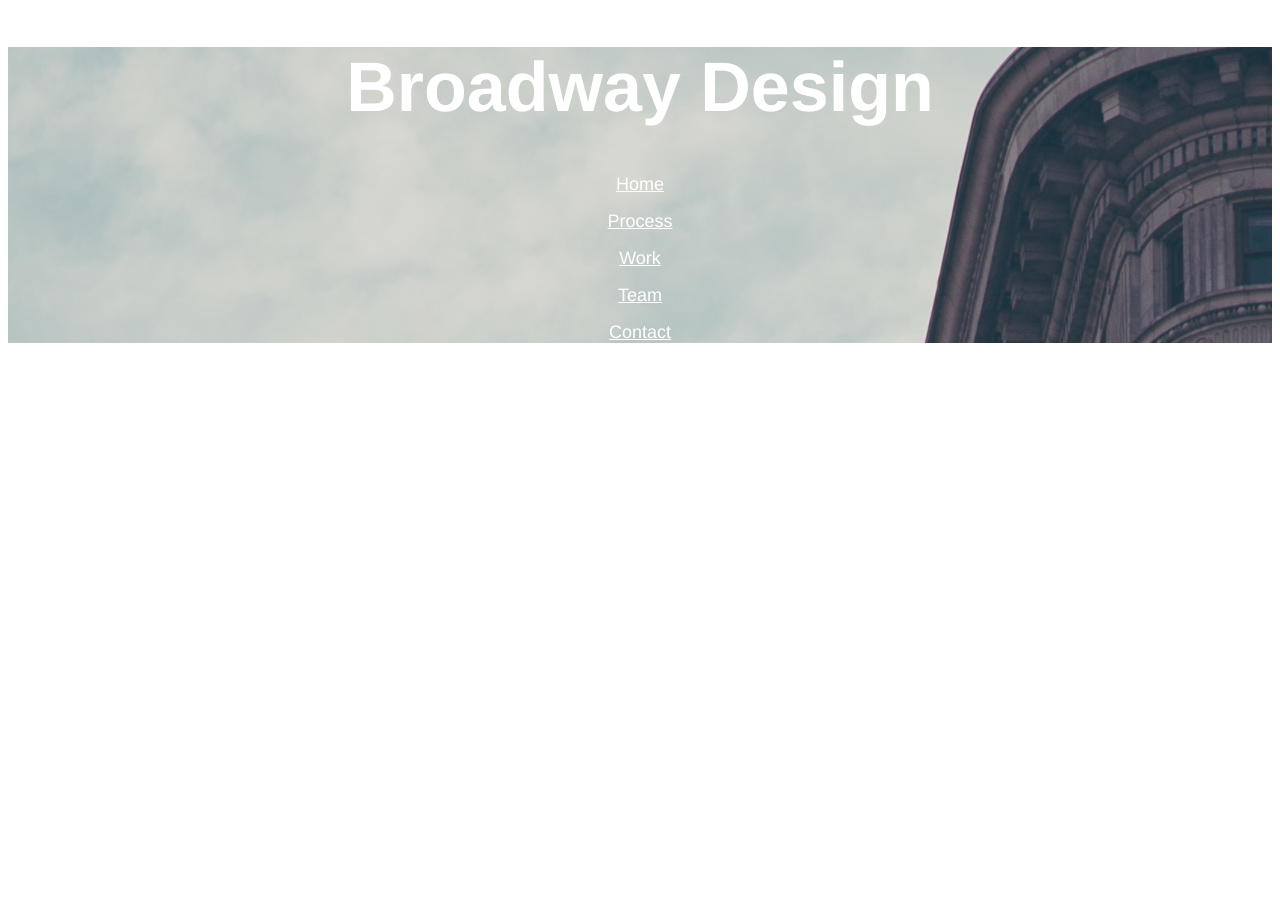
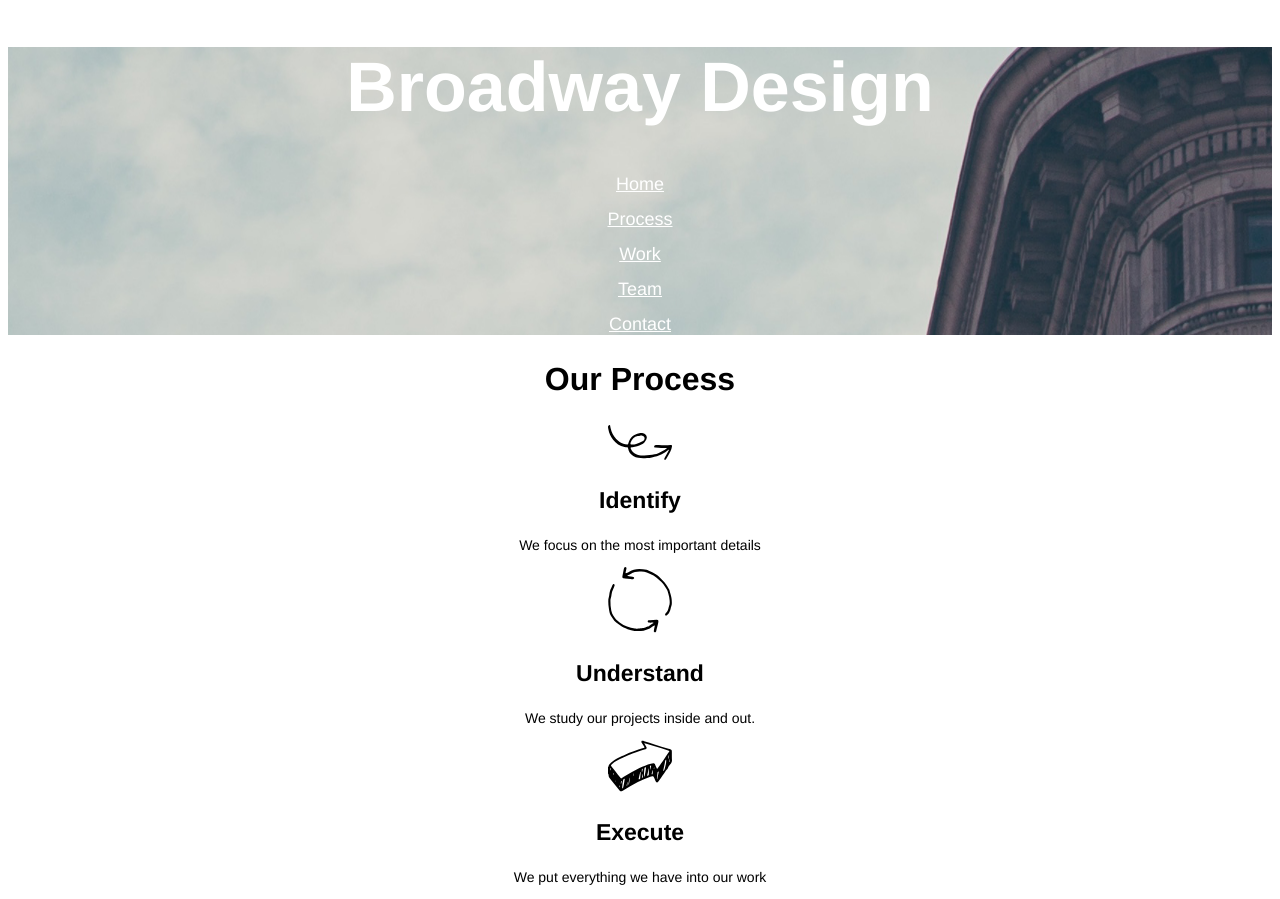
Before and after one commit to dstortosie/Broadway, a plain HTML site: page index.html in a window 1280 px wide. Before the commit the page ends 800 px from the top, so only its background shows below. Drawn offline with Linux system fonts and the light colour scheme.

Commit message:
Our Process Added

```diff
--- a/index.html
+++ b/index.html
@@ -6,13 +6,27 @@
     <link rel="stylesheet" href="./resources/css/style.css">
   </head>
   <body>
-    <div class="top">
+
+    <div id="Home" class="top">
       <h1>Broadway Design</h1>
-      <p><a class="link" href="#">Home</a></p>
-      <p><a class="link" href="#">Process</a></p>
+      <p><a class="link" href="#Home">Home</a></p>
+      <p><a class="link" href="#Process">Process</a></p>
       <p><a class="link" href="#">Work</a></p>
       <p><a class="link" href="#">Team</a></p>
       <p><a class="link" href="#">Contact</a></p>
     </div>
+
+    <div id="Process">
+      <h2>Our Process</h2>
+      <img src="./resources/images/identify.svg" alt="itendify">
+      <h3>Identify</h3>
+      <p>We focus on the most important details</p>
+      <img src="./resources/images/understand.svg" alt="understand">
+      <h3>Understand</h3>
+      <p>We study our projects inside and out.</p>
+      <img src="./resources/images/execute.svg" alt="execute">
+      <h3>Execute</h3>
+      <p>We put everything we have into our work</p>
+    </div>
   </body>
 </html>
--- a/resources/css/style.css
+++ b/resources/css/style.css
@@ -17,3 +17,17 @@ h1 {
   color:white;
   font-size: 18px;
 }
+
+h2 {
+  font-size: 32px;
+  font-weight: bold;
+}
+
+h3 {
+  font-size: 23px;
+  font-weight: bold;
+}
+
+p {
+  font-size: 14px;
+}
```
